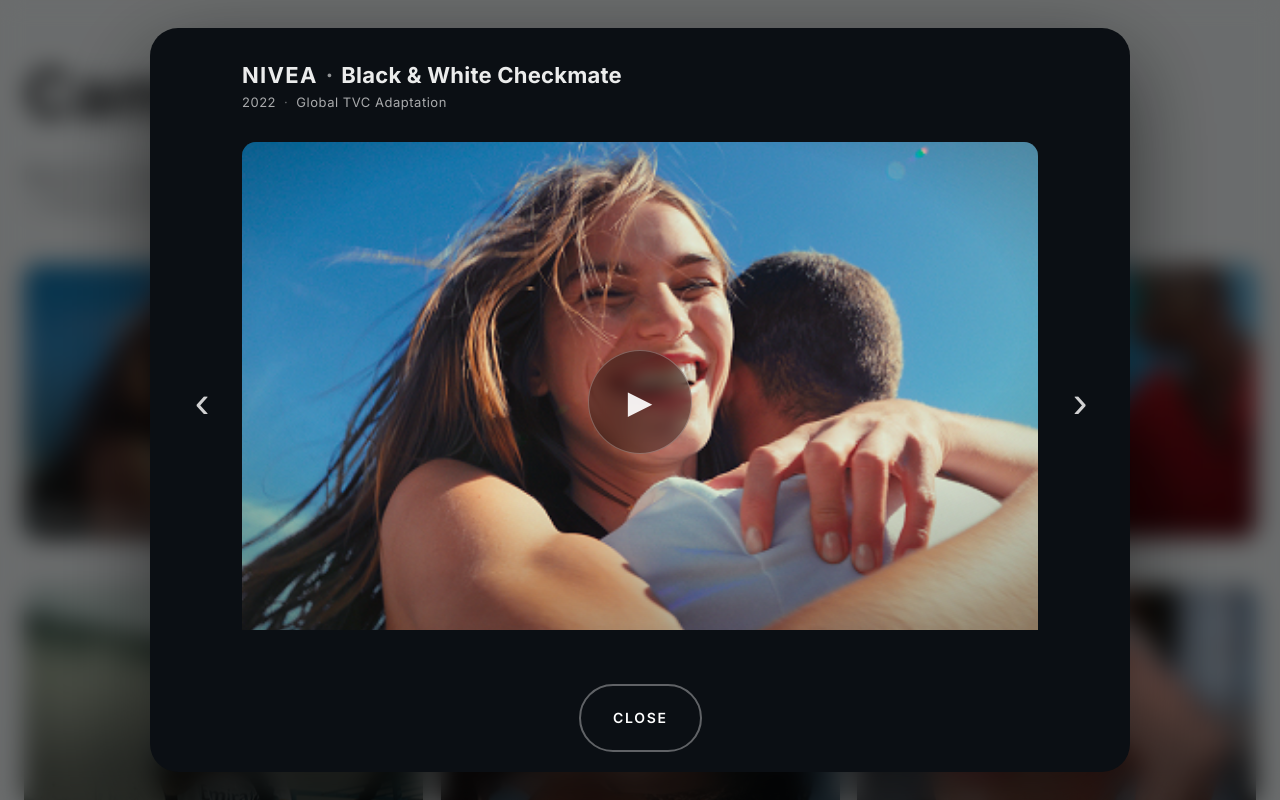
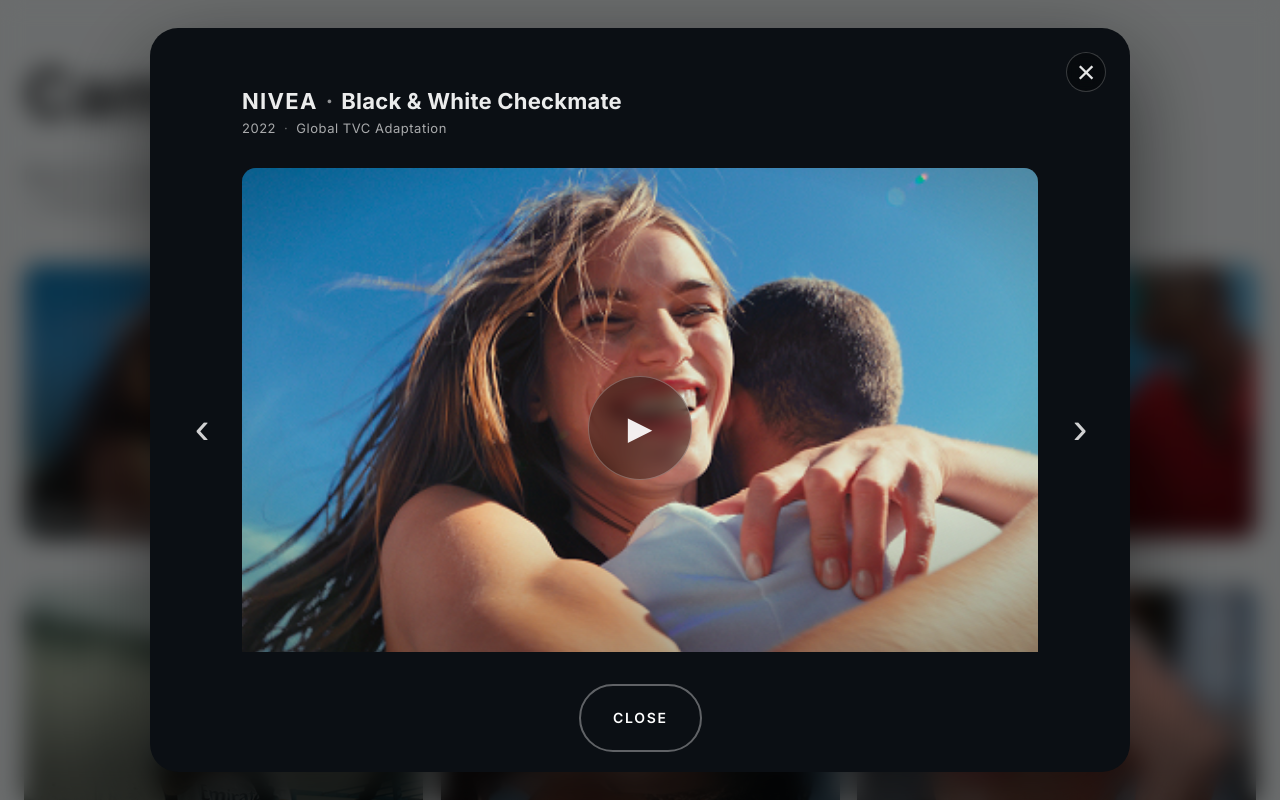
Before and after one commit to Harivonwintr/Wyntre-Studios, a Next.js app: page / in a window 1280 px wide. Both pictures are taken after a click on the element "NIVEA | Black and White Checkmate". Shown: the part 2322-3122 px from the top of the page. Built offline with nearby package versions, Linux system fonts and the light colour scheme; a web font is replaced by a local one.

Commit message:
Add top-right close button and ensure footer always sits at bottom of modal container

```diff
--- a/components/CaseStudyModal.module.css
+++ b/components/CaseStudyModal.module.css
@@ -51,6 +51,7 @@
   border-radius: clamp(16px, 2.5vw, 28px);
   box-shadow: 0 30px 90px rgba(0, 0, 0, 0.55);
   padding: clamp(20px, 3.5vw, 34px) clamp(16px, 2.5vw, 24px) clamp(16px, 2.5vw, 26px);
+  padding-top: clamp(50px, 6vw, 60px); /* Extra padding for top close button */
   color: rgba(255, 255, 255, 0.92);
   display: flex;
   flex-direction: column;
@@ -59,6 +60,7 @@
   margin: 0;       /* key */
   flex-shrink: 1;  /* key */
   box-sizing: border-box;
+  position: relative;
 }
 
 .card.opening {
@@ -106,6 +108,9 @@
   max-width: 100%;
   overflow-x: hidden;
   box-sizing: border-box;
+  flex: 1;
+  display: flex;
+  flex-direction: column;
 }
 
 .titleRow {
@@ -244,7 +249,7 @@
   row-gap: clamp(16px, 2.5vw, 26px);
   margin-top: clamp(4px, 0.8vw, 6px);
   padding-left: clamp(0px, 7vw, 68px); /* Align with video left edge: 54px (nav button) + 14px (gap) */
-  flex: 1; /* Allow meta to grow to fill available space */
+  flex: 1;
   align-items: start;
   width: 100%;
   max-width: 100%;
@@ -310,11 +315,46 @@
   max-width: 100%;
 }
 
-.footer {
+.closeBtnTop {
+  position: absolute;
+  top: clamp(16px, 2.5vw, 24px);
+  right: clamp(16px, 2.5vw, 24px);
+  width: clamp(32px, 4vw, 40px);
+  height: clamp(32px, 4vw, 40px);
+  border-radius: 50%;
+  border: 1px solid rgba(255, 255, 255, 0.2);
+  background: rgba(0, 0, 0, 0.3);
+  color: rgba(255, 255, 255, 0.9);
+  cursor: pointer;
   display: grid;
   place-items: center;
+  font-size: clamp(24px, 3vw, 32px);
+  line-height: 1;
+  z-index: 10;
+  transition: all 0.2s ease;
+  backdrop-filter: blur(8px);
+  -webkit-backdrop-filter: blur(8px);
+}
+
+.closeBtnTop:hover {
+  background: rgba(255, 255, 255, 0.1);
+  border-color: rgba(255, 255, 255, 0.4);
+  color: rgba(255, 255, 255, 1);
+  transform: scale(1.05);
+}
+
+.closeBtnTop:focus-visible {
+  outline: 2px solid rgba(255, 255, 255, 0.5);
+  outline-offset: 2px;
+}
+
+.footer {
+  display: flex;
+  justify-content: center;
+  align-items: center;
   margin-top: auto; /* Push footer to bottom */
-  padding-top: 60px;
+  padding-top: clamp(20px, 3vw, 60px);
+  flex-shrink: 0;
 }
 
 .closeBtn {
--- a/components/CaseStudyModal.tsx
+++ b/components/CaseStudyModal.tsx
@@ -212,6 +212,14 @@ export default function CaseStudyModal({
           aria-modal="true"
           aria-label={`${item.client} ${item.campaign} details`}
         >
+          <button
+            className={styles.closeBtnTop}
+            onClick={handleClose}
+            aria-label="Close modal"
+            type="button"
+          >
+            ×
+          </button>
           <header className={styles.header}>
             <div className={styles.titleRow}>
               <span className={styles.client}>{item.client}</span>
```
